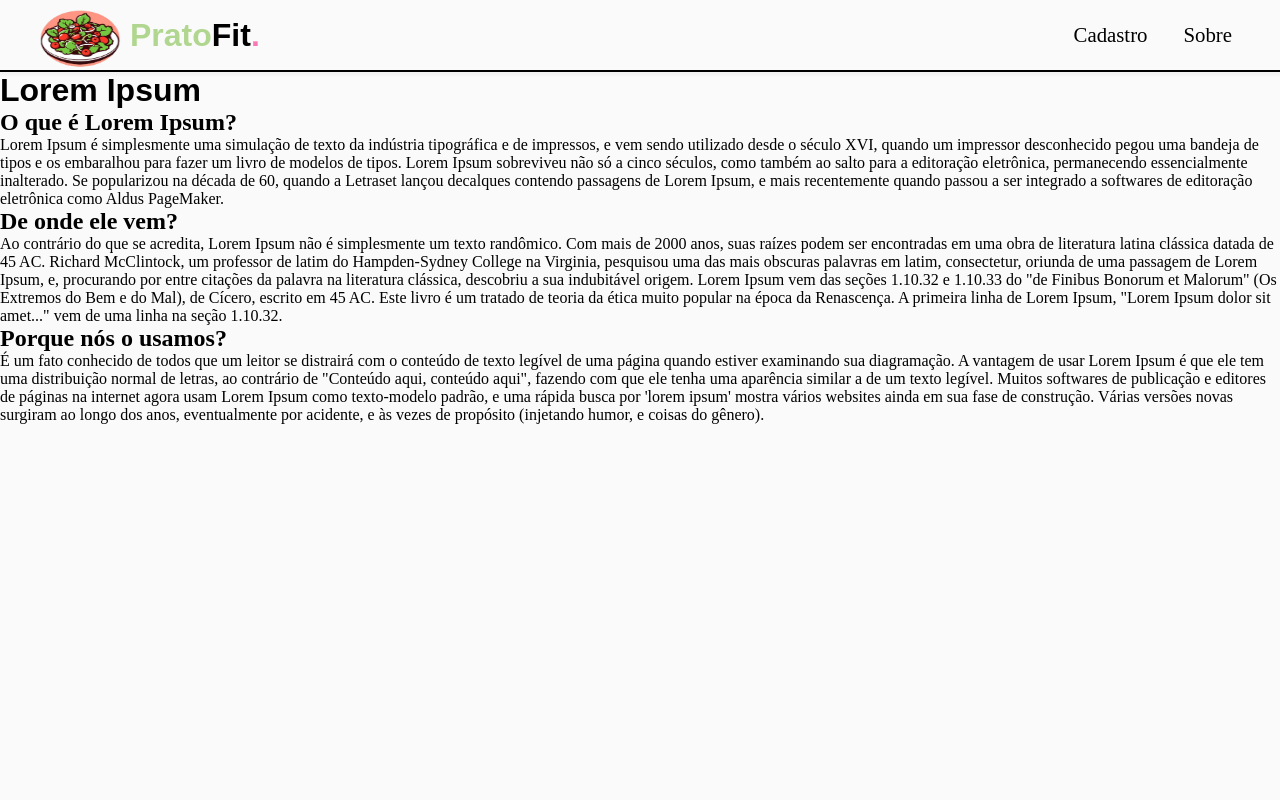
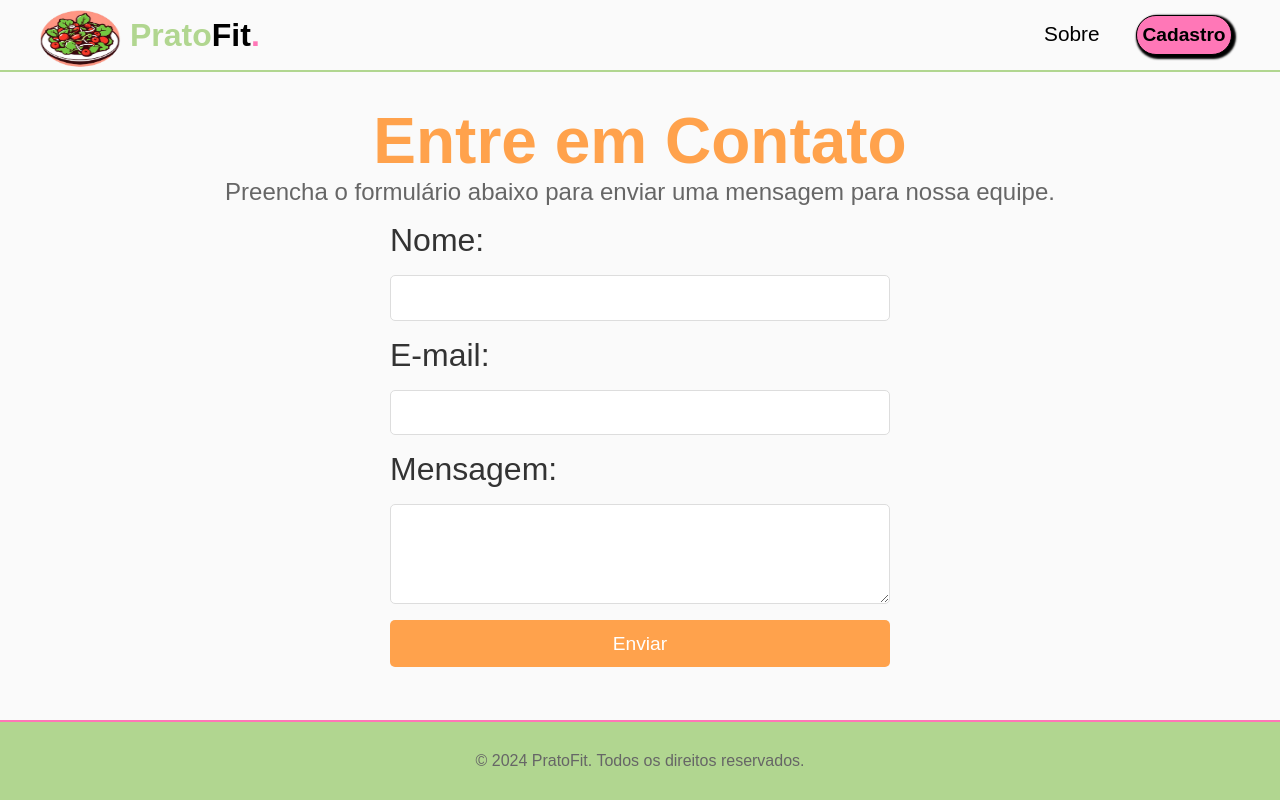
Before and after one commit to FK1FF3R/Mini-Projeto-M2, a plain HTML site: page pages/contact.html in a window 1280 px wide. Drawn offline with Linux system fonts and the light colour scheme.

Commit message:
:sparkles: style: Estilizei a pagina Contato

```diff
--- a/pages/contact.html
+++ b/pages/contact.html
@@ -8,27 +8,43 @@
     <!-- Adicionando CSS -->
     <link rel="stylesheet" href="../src/style/contact.css">
     <link rel="stylesheet" href="../src/style/global.css">
-    <title>Contato</title>
+    <title>Contato - PratoFit</title>
 </head>
 <body>
     <header>
         <div class="logo">
-            <img src="../src/assets/img/logo2.png" alt="" id="img-logo">
+            <img src="../src/assets/img/logo2.png" alt="Logo PratoFit" id="img-logo">
             <h1>Prato<span id="Fit">Fit</span><span id="ponto">.</span></h1>
         </div>
         <nav>
             <ul>
-                <li><a href="../index.html" id="under-verde">Cadastro</a></li>
                 <li><a href="./about.html" id="under-rosa">Sobre</a></li>
+                <li><button id="voltar"><a href="../index.html" >Cadastro</a></button></li>
             </ul>
         </nav>
     </header>
-    <h1>Lorem Ipsum</h1>
-    <h2> O que é Lorem Ipsum?</h2>
-    <p>Lorem Ipsum é simplesmente uma simulação de texto da indústria tipográfica e de impressos, e vem sendo utilizado desde o século XVI, quando um impressor desconhecido pegou uma bandeja de tipos e os embaralhou para fazer um livro de modelos de tipos. Lorem Ipsum sobreviveu não só a cinco séculos, como também ao salto para a editoração eletrônica, permanecendo essencialmente inalterado. Se popularizou na década de 60, quando a Letraset lançou decalques contendo passagens de Lorem Ipsum, e mais recentemente quando passou a ser integrado a softwares de editoração eletrônica como Aldus PageMaker.</p>
-    <h2>De onde ele vem?</h2>
-    <p>Ao contrário do que se acredita, Lorem Ipsum não é simplesmente um texto randômico. Com mais de 2000 anos, suas raízes podem ser encontradas em uma obra de literatura latina clássica datada de 45 AC. Richard McClintock, um professor de latim do Hampden-Sydney College na Virginia, pesquisou uma das mais obscuras palavras em latim, consectetur, oriunda de uma passagem de Lorem Ipsum, e, procurando por entre citações da palavra na literatura clássica, descobriu a sua indubitável origem. Lorem Ipsum vem das seções 1.10.32 e 1.10.33 do "de Finibus Bonorum et Malorum" (Os Extremos do Bem e do Mal), de Cícero, escrito em 45 AC. Este livro é um tratado de teoria da ética muito popular na época da Renascença. A primeira linha de Lorem Ipsum, "Lorem Ipsum dolor sit amet..." vem de uma linha na seção 1.10.32.</p>
-    <h2>Porque nós o usamos?</h2>
-    <p>É um fato conhecido de todos que um leitor se distrairá com o conteúdo de texto legível de uma página quando estiver examinando sua diagramação. A vantagem de usar Lorem Ipsum é que ele tem uma distribuição normal de letras, ao contrário de "Conteúdo aqui, conteúdo aqui", fazendo com que ele tenha uma aparência similar a de um texto legível. Muitos softwares de publicação e editores de páginas na internet agora usam Lorem Ipsum como texto-modelo padrão, e uma rápida busca por 'lorem ipsum' mostra vários websites ainda em sua fase de construção. Várias versões novas surgiram ao longo dos anos, eventualmente por acidente, e às vezes de propósito (injetando humor, e coisas do gênero).</p>
+
+    <main>
+        <section class="contact-section">
+            <h1>Entre em Contato</h1>
+            <p>Preencha o formulário abaixo para enviar uma mensagem para nossa equipe.</p>
+            <form action="/submit-form" method="POST" class="contact-form">
+                <label for="name">Nome:</label>
+                <input type="text" id="name" name="name" required>
+
+                <label for="email">E-mail:</label>
+                <input type="email" id="email" name="email" required>
+
+                <label for="message">Mensagem:</label>
+                <textarea id="message" name="message" rows="4" required></textarea>
+
+                <button type="submit" class="submit-button">Enviar</button>
+            </form>
+        </section>
+    </main>
+
+    <footer>
+        <p>© 2024 PratoFit. Todos os direitos reservados.</p>
+    </footer>
 </body>
 </html>
--- a/src/style/contact.css
+++ b/src/style/contact.css
@@ -1,20 +1,135 @@
-body{
+
+body {
+    margin: 0;
+    font-family: var(--fonte);
     background-color: var(--cor);
+    color: #333;
     width: 100vw;
     height: 100vh;
 }
 
-header{
+header {
+    display: flex;
+    align-items: center;
+    justify-content: space-between;
+    padding: 1rem 2rem;
+    background-color: var(--cor);
+    border-bottom: 2px solid var(--verde);
+    width: 100%;
     height: 9%;
+}
+
+main{
     width: 100%;
+    height: 81%;
+}
+
+nav{
     display: flex;
-    justify-content: space-between;
-    padding-left: 2rem;
-    padding-right: 2rem;
+    flex-direction: row;
     align-items: center;
-    border-bottom: 2px solid rgb(0, 0, 0);
-    box-shadow: 2px 2px 2px 2px rgba(0, 0, 0, 0.033);
 }
+
+ul>li{
+    display: inline-block;
+    font-size: 1.3rem;
+    padding: 1rem;
+}
+
+nav #voltar{
+    width: 6rem;
+    height: 2.5rem;
+    border-radius: 25px;
+    font-size: 1.2rem;
+    font-weight: 700;
+    background-color: var(--rosa);
+    box-shadow: 2px 2px 2px 2px rgb(0, 0, 0);
+    transition: .1s cubic-bezier(0,.98,1,0);
+    border: 1px solid black;
+}
+
+#voltar a{
+    text-decoration:none;
+}
+
+#voltar:hover{
+    cursor: pointer;
+    transform: scale(.95);
+    border: 2px solid black;
+    transition: .1s cubic-bezier(0,.98,1,0);
+    box-shadow: 1px 1px 1px 1px rgba(0, 0, 0, 0.1);
+}
+
+.contact-section {
+    display: flex;
+    flex-direction: column;
+    align-items: center;
+    padding: 2rem;
+    background-color: var(--cor);
+}
+
+.contact-section h1 {
+    font-size: var(--h1-size);
+    color: var(--laranja);
+}
+
+.contact-section p {
+    font-size: 1.5rem;
+    color: #666;
+}
+
+.contact-form {
+    display: flex;
+    flex-direction: column;
+    gap: 1rem;
+    width: 80%;
+    max-width: 500px;
+    margin: 1rem auto;
+}
+
+.contact-form label {
+    font-size: var(--label-font-size);
+    color: #333;
+}
+
+.contact-form input,
+.contact-form textarea {
+    width: 100%;
+    padding: 0.8rem;
+    border: 1px solid #ddd;
+    border-radius: 5px;
+    font-size: 1rem;
+}
+
+.submit-button {
+    padding: 0.8rem;
+    background-color: var(--laranja);
+    color: #fff;
+    border: none;
+    border-radius: 5px;
+    font-size: 1.2rem;
+    cursor: pointer;
+    font-family: var(--fonte2);
+}
+
+.submit-button:hover {
+    background-color: #e68a3f;
+}
+
+footer {
+    display: flex;
+    align-items: center;
+    justify-content: center;
+    text-align: center;
+    padding: 1rem;
+    background-color: var(--verde);
+    border-top: 2px solid var(--rosa);
+    font-size: 1rem;
+    color: #666;
+    width: 100%;
+    height: 10%;
+}
+
 
 #img-logo{
     width: 6rem;
```
Also changed, not shown: index.html (+6 -6 lines), src/style/style.css (+1 -85 lines).
